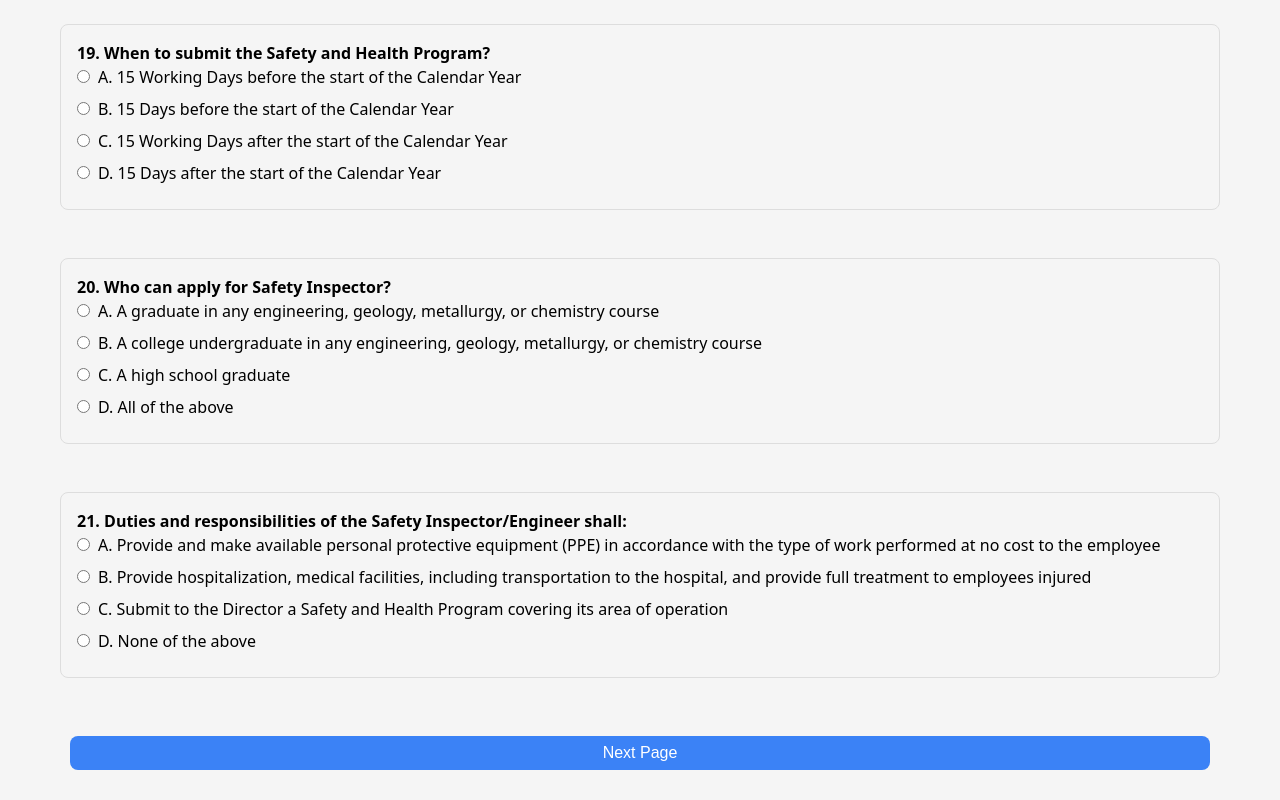
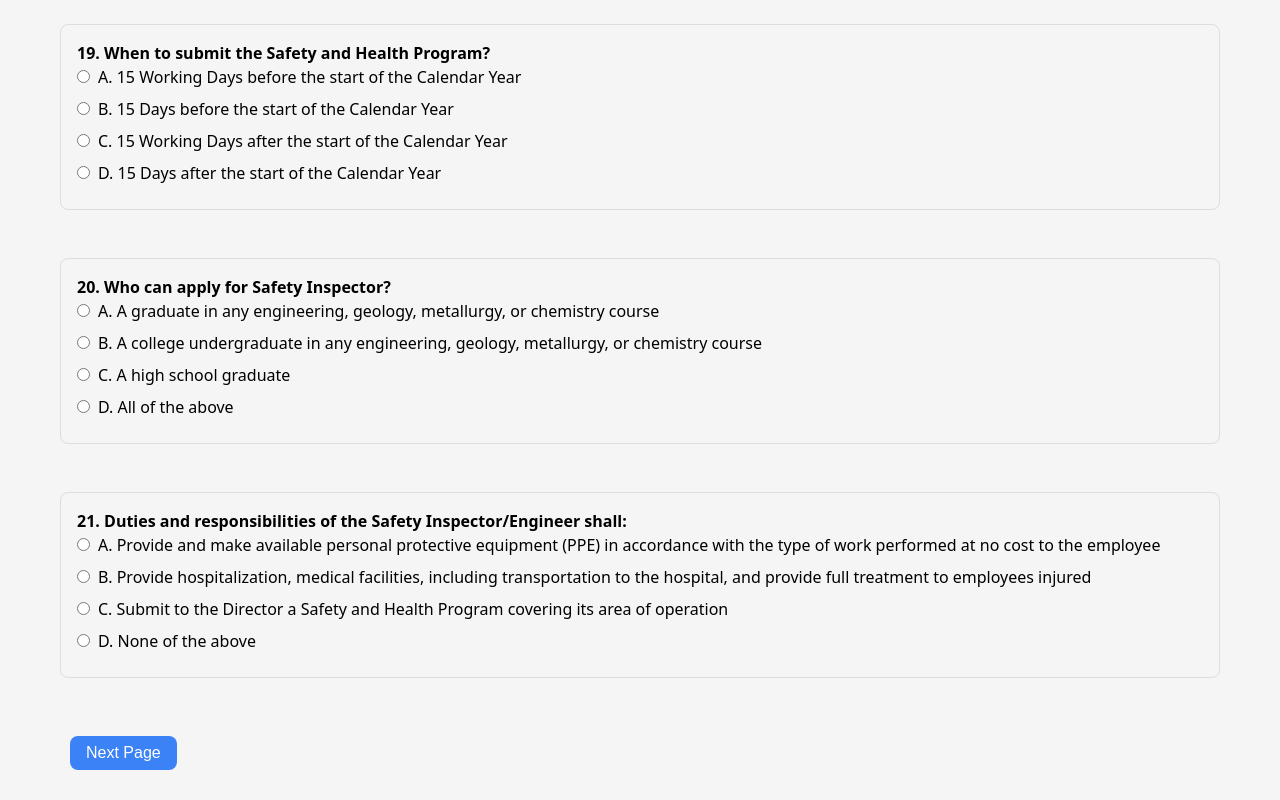
Before and after one commit to jurenroy/msesddfrontend, a React (Create React App) app: page /safety/1/existing/exam in a window 1280 px wide. Shown: the part 4286-5086 px from the top of the page. Built offline with nearby package versions, Linux system fonts and the light colour scheme.

Commit message:
krisha eto ft. shalen

```diff
--- a/src/Pages/Checklist/Checklist.css
+++ /dev/null
@@ -1,4 +0,0 @@
-.table-detail {
-    border: 1px solid black;
-    padding: 5px;
-}
--- a/src/Pages/Eng-Ins-Exam/Eng-Ins Exam.js
+++ b/src/Pages/Eng-Ins-Exam/Eng-Ins Exam.js
@@ -1,6 +1,8 @@
 import React, { useState, useEffect } from "react";
 import "./Eng-Ins-Exam.css";
 import { useNavigate } from 'react-router-dom';
+
+
 
 const questions = [
   {
@@ -184,15 +186,6 @@
     ],
   },
 ];
-
-const YourComponent = () => {
-    const navigate = useNavigate(); // Initialize navigate
-
-    const handleNextPage = () => {
-        navigate('/ExamSection2'); // Navigate to ExamSection2
-    };
-};
-
 const ExamForm = () => {
   const navigate = useNavigate(); // Initialize navigate
   const [shuffledQuestions, setShuffledQuestions] = useState([]);
@@ -208,7 +201,7 @@
   };
 
   const handleNextPage = () => {
-      navigate('/safety/:role/existing/exam/matching'); // Navigate to MatchingExercise
+    navigate('/safety/:role/existing/exam/matching'); // Navigate to ExamSection2
   };
 
   return (
@@ -234,14 +227,16 @@
           </div>
         ))}
 
+        {/* Button container with flex to align to the right */}
+        <div className="flex justify-end mt-4">
           <button
             type="button"
-                className="mt-4 px-4 py-2 bg-blue-500 text-white rounded-lg hover:bg-blue-600"
+            className="px-4 py-2 bg-blue-500 text-white rounded-lg hover:bg-blue-600"
             onClick={handleNextPage} // Call function on click
           >
             Next Page
           </button>
-
+        </div>
       </form>
     </div>
   );
--- a/src/Pages/Eng-Ins-Exam/Eng-Ins-Exam.css
+++ b/src/Pages/Eng-Ins-Exam/Eng-Ins-Exam.css
@@ -49,7 +49,6 @@
     margin-right: 0.5rem;
   }
 
-
   button {
     padding: 0.5rem 1rem;
     background-color: #3b82f6;
@@ -58,8 +57,11 @@
     font-size: 1rem;
     cursor: pointer;
     border: none;
-  }
+    width: auto; /* Set to auto to let the width adjust based on padding */
+    margin-right: auto; /* Align the button to the right */
+    display: block; /* Ensure the button is a block-level element to take the full width from its container */
+}
 
   button:hover {
     background-color: #2563eb;
-  }
+}
```
Lines whose indentation alone changed are shown as unchanged.
